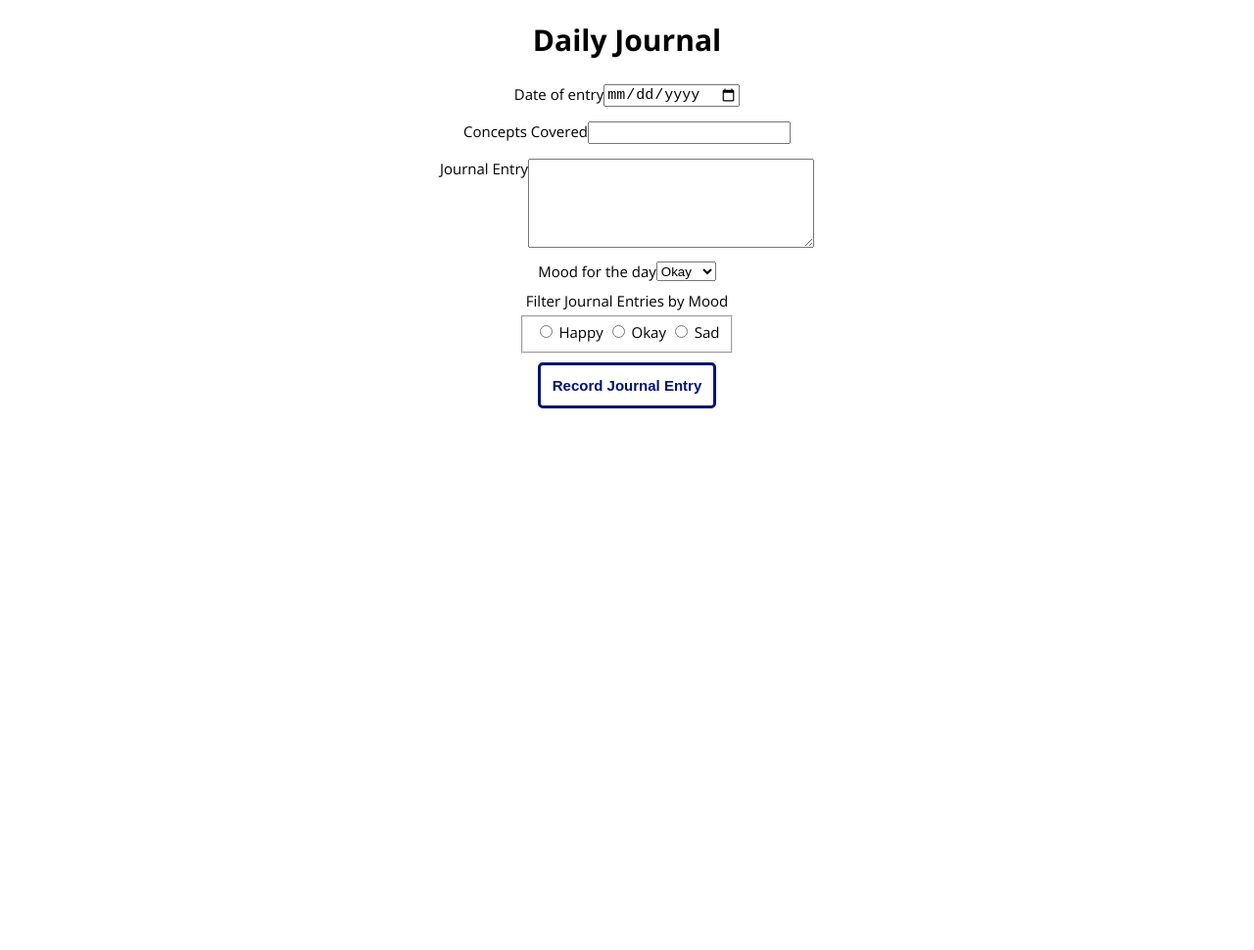
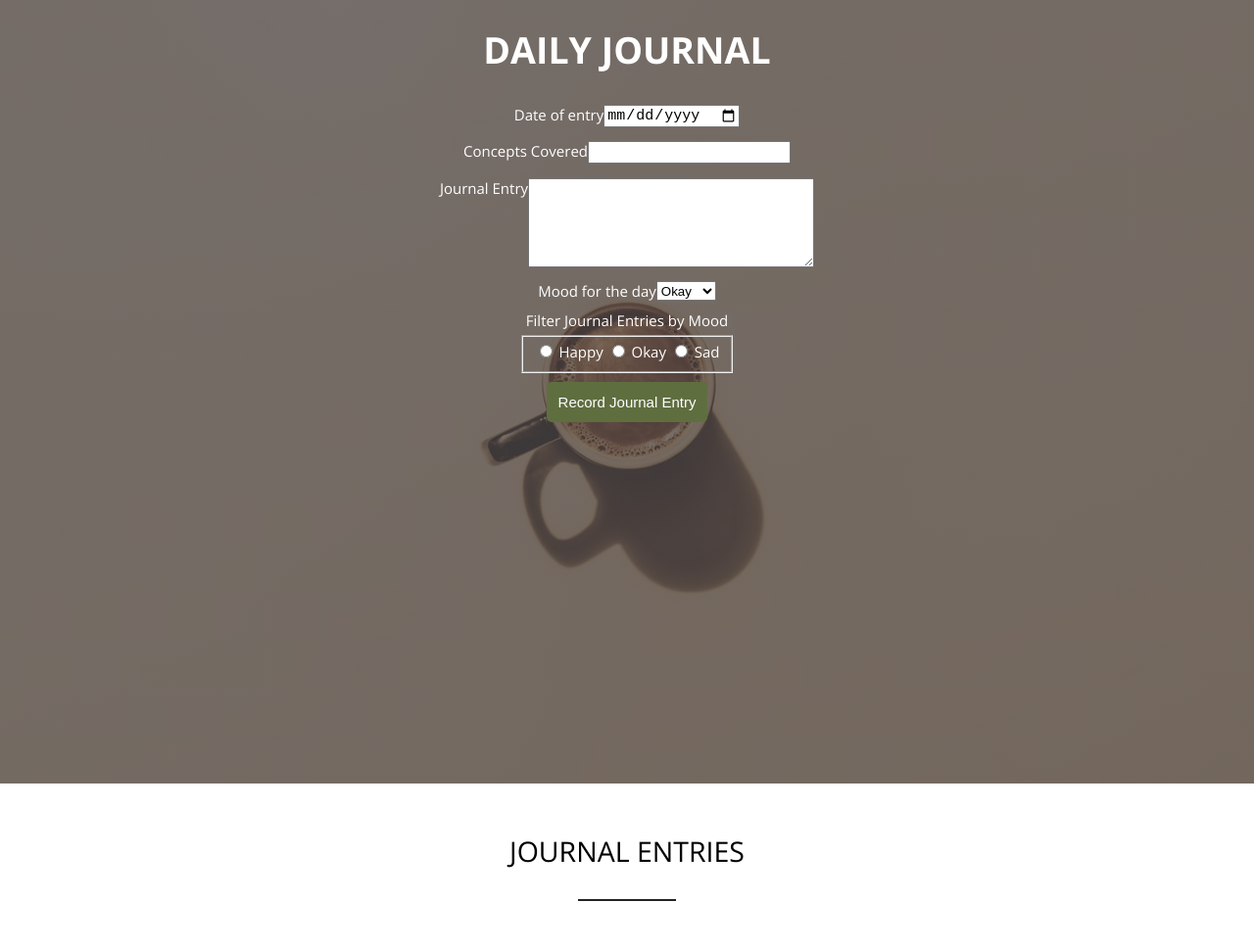
Before and after one commit to wfw40869/Daily-Journal, a website built with webpack: page src/index.html in a window 1280 px wide. Shown: the whole page at 98% size. Before the commit the page ends 800 px from the top, so only its background shows below. Built offline with nearby package versions, Linux system fonts and the light colour scheme; files whose address does not match are found by name.

Commit message:
Updated more styles with the journal entries and submit entry form. Saving this before I work on edit feature.

```diff
--- a/src/index.html
+++ b/src/index.html
@@ -9,7 +9,7 @@
     <link rel="stylesheet" href="styles/journal.css">
     <link rel="stylesheet" href="https://cdnjs.cloudflare.com/ajax/libs/font-awesome/5.9.0/css/all.min.css">
     <!-- GOOGLE FONT -->
-    <link href="https://fonts.googleapis.com/css?family=Open+Sans:400,700&display=swap" rel="stylesheet">
+    <link href="https://fonts.googleapis.com/css?family=Open+Sans:300,400,700&display=swap" rel="stylesheet">
 </head>
 
 <body>
@@ -56,12 +56,16 @@
         <input type="submit" value="Record Journal Entry" id="submit">
     </form>
 
-    <article id="entryLog">
+    <main class="entrylog__main">
+        <h2 class="journalEntries__h2--pink">Journal Entries</h2>
+        <article id="entryLog">
 
-    </article>
+        </article>
+    </main>
 
 
-    <script src="https://cdnjs.cloudflare.com/ajax/libs/moment.js/2.24.0/moment.min.js" integrity="sha256-4iQZ6BVL4qNKlQ27TExEhBN1HFPvAvAMbFavKKosSWQ=" crossorigin="anonymous"></script>
+    <script src="https://cdnjs.cloudflare.com/ajax/libs/moment.js/2.24.0/moment.min.js"
+        integrity="sha256-4iQZ6BVL4qNKlQ27TExEhBN1HFPvAvAMbFavKKosSWQ=" crossorigin="anonymous"></script>
 
 </body>
 
--- a/src/scripts/entryComponent.js
+++ b/src/scripts/entryComponent.js
@@ -9,8 +9,8 @@ const makeJournalEntryComponent = (journalEntry) => {
             <div class="mood">Mood: ${determineMood(journalEntry)}</div>
             <p>${journalEntry.entryMessage}</p>
             <aside class="buttons__aside">
-                <button class="delete__button" id="deleteEntry--${journalEntry.id}">Delete</button>
-                <button class="edit__button" id="editEntry--${journalEntry.id}">Edit</button>
+                <button class="btn delete__button" id="deleteEntry--${journalEntry.id}">Delete</button>
+                <button class="btn edit__button" id="editEntry--${journalEntry.id}">Edit</button>
             </aside>
         </section>
     `
--- a/src/styles/journal.css
+++ b/src/styles/journal.css
@@ -1,29 +1,98 @@
+/*
+Color Palette:
+Brown: #554330
+Salmon: #F2CCBD
+Taupe: #C9C3B0
+Green: #5F6E3F
+*/
+
 html,
 body {
   margin: 0;
   padding: 0;
   box-sizing: border-box;
-    font-family: 'Open Sans', sans-serif;
+  font-family: "Open Sans", sans-serif;
   font-size: 15px;
 }
+/* Removes default blue border on a clicked button */
+.btn:focus {
+  outline: 0;
+}
 
-button,
-input[type="submit"] {
+.btn {
   cursor: pointer;
   background-color: white;
-    border: 3px solid rgb(2, 19, 112);
+  border: 1px solid #5f6e3f;
   border-radius: 5px;
   padding: 12px;
-    color: rgb(2, 19, 112);
+  color: #5f6e3f;
   font-size: inherit;
-    font-weight: 700;
+  font-weight: 300;
+  -webkit-transition: background-color 0.2s color 0.2s;
+  transition: background-color 0.2s color 0.2s;
 }
 
-input, textarea {
+input[type="submit"] {
+  background-color: #5f6e3f;
+  color: white;
+  cursor: pointer;
+  border: none;
+  border-radius: 5px;
+  padding: 12px;
+  font-size: inherit;
+  font-weight: 300;
+  -webkit-transition: background-color 0.2s;
+  transition: background-color 0.2s;
+}
+
+input[type="submit"]:hover,
+input[type="submit"]:active {
+    background-color: #4c5833
+}
+
+.btn:hover,
+.btn:active {
+  background-color: #5f6e3f;
+  color: white;
+}
+
+input,
+textarea {
   font-size: inherit;
 }
 
+h1 {
+  color: white;;
+  font-size: 250%;
+  text-transform: uppercase;
+}
+
+.journalEntries__h2--pink {
+  font-size: 190%;
+  padding: 50px 0;
+  margin: 0;
+  text-align: center;
+  text-transform: uppercase;
+  font-weight: 300;
+}
+
+.journalEntries__h2--pink:after {
+  display: block;
+  height: 2px;
+  background-color: #232323;
+  content: " ";
+  width: 100px;
+  margin: 0 auto;
+  margin-top: 30px;
+}
+
 .journalEntry__form {
+  background-image: linear-gradient(rgba(63, 60, 60, 0.7), rgba(63, 60, 60, 0.7)), url("../img/coffee-hero.png");
+  background-attachment: fixed;
+  background-position: center;
+  background-size: cover;
+  color: white;
+  height: 100vh;
   display: flex;
   flex-direction: column;
   align-items: center;
@@ -34,7 +103,6 @@ input, textarea {
   display: flex;
   text-align: center;
 }
-
 
 .buttons__aside {
   margin-top: 15px;
@@ -53,22 +121,25 @@ input, textarea {
 }
 
 .journalEntry {
+  background-color: #ffffff;
+  box-shadow: 10px 10px 15px #4d3e2f;
   display: flex;
   flex-direction: column;
   flex-basis: 25%;
   justify-content: space-between;
   margin: 15px 5px;
-    border: 1px solid black;
+  border: 1px solid #ffffff;
+  border-radius: 10px;
   padding: 1em 2em 3em 2em;
   width: 200px;
 }
 
 .journalEntry:hover,
 .journalEntry:active {
-    border: 1px solid goldenrod;
+  border: 1px solid #f2ccbd;
   animation: jiggle 0.2s;
   box-shadow: 5px 15px 20px rgba(72, 62, 23, 0.4);
-    background-color: lightgoldenrodyellow;
+  background-color: #c9c3b0;
   z-index: 11;
 }
 
@@ -76,7 +147,6 @@ input, textarea {
 .far {
   font-size: 2em;
 }
-
 
 @keyframes jiggle {
   0% {
--- a/webpack.config.js
+++ b/webpack.config.js
@@ -31,7 +31,8 @@ module.exports = {
             template: "./src/index.html",
             filename: "./index.html"
         }),
-        new CopyPlugin([{ from: "./src/styles", to: "./styles" }])
+        new CopyPlugin([{ from: "./src/styles", to: "./styles" }]),
+        new CopyPlugin([{ from: "./src/img", to: "./img" }])
     ],
     output: {
         filename: "bundle.js"
```
Also changed, not shown: src/img/coffee-hero.png (added). Lines whose indentation alone changed are shown as unchanged.
